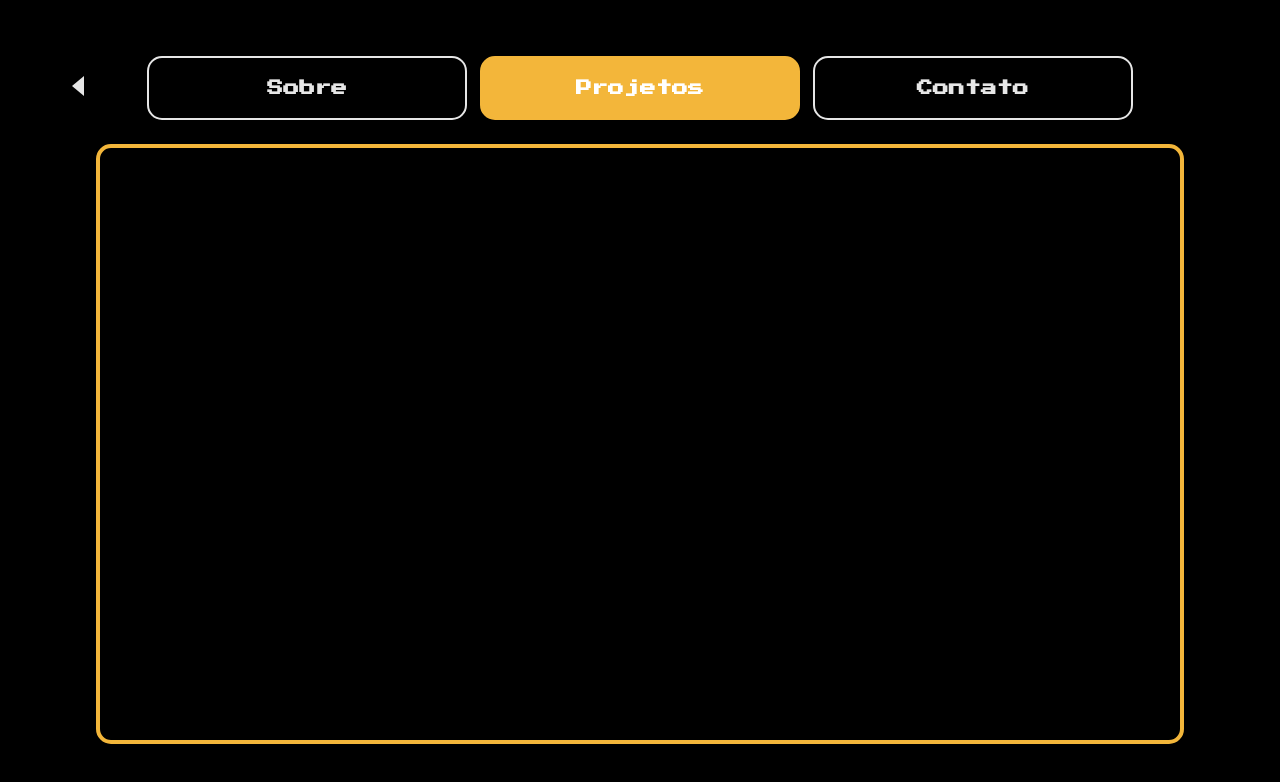
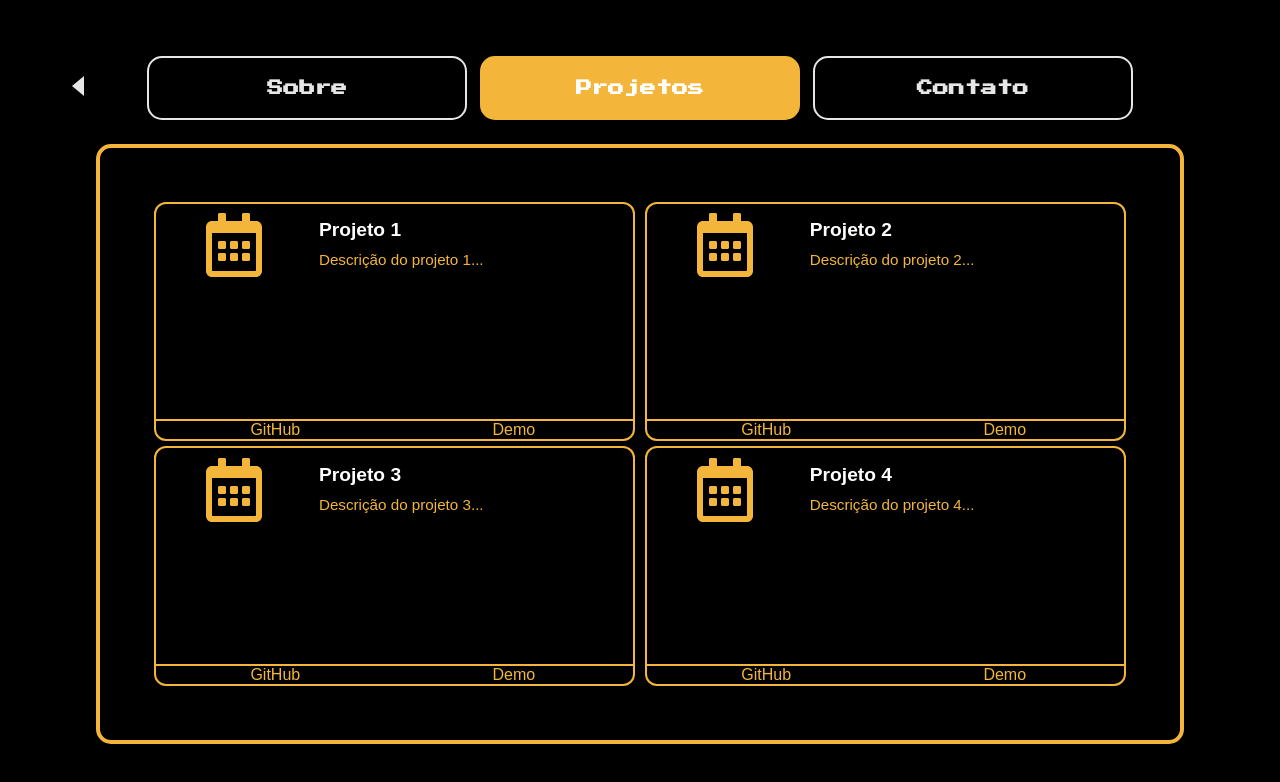
Before and after one commit to joaovlara/styled-components-model, a React (Vite) app: page /Projects in a window 1280 px wide. Shown: the top 782 px of the page. Built offline with nearby package versions, Linux system fonts and the light colour scheme.

Commit message:
create card structure

```diff
--- a/src/components/Card/Index.jsx
+++ b/src/components/Card/Index.jsx
@@ -1,11 +1,54 @@
-import { Item } from "./styles.card";
+import React from "react";
+import { CardContainer, CardContent, CardFooter, FooterButton, IconColumn, Title, Description, TextColumn } from "./styles.card";
 
-const Card = () => {
+const Card = ({
+  icon,
+  title,
+  description,
+  btn1Text,
+  btn1Link,
+  btn2Text,
+  btn2Link,
+  colors = {},
+}) => {
+  const { bgColor, borderColor, textColor, titleColor, hoverColor } = colors;
+
   return (
-    <div>
+    <CardContainer bgColor={bgColor} borderColor={borderColor} textColor={textColor}>
 
-    </div>
-  )
-}
+      <CardContent>
+        <IconColumn>{icon}</IconColumn>
+        <TextColumn>
+          <Title titleColor={titleColor}>{title}</Title>
+          <Description>{description}</Description>
+        </TextColumn>
+      </CardContent>
 
-export default Card
+      <CardFooter borderColor={borderColor}>
+        <FooterButton
+          href={btn1Link}
+          target="_blank"
+          rel="noopener noreferrer"
+          textColor={textColor}
+          borderColor={borderColor}
+          hoverColor={hoverColor}
+          hasBorder
+        >
+          {btn1Text}
+        </FooterButton>
+        <FooterButton
+          href={btn2Link}
+          target="_blank"
+          rel="noopener noreferrer"
+          textColor={textColor}
+          borderColor={borderColor}
+          hoverColor={hoverColor}
+        >
+          {btn2Text}
+        </FooterButton>
+      </CardFooter>
+    </CardContainer>
+  );
+};
+
+export default Card;
--- a/src/components/Card/styles.card.js
+++ b/src/components/Card/styles.card.js
@@ -1,5 +1,83 @@
 import styled from "styled-components";
 
-export const Item =styled.span`
-    display: flex;
+export const CardContainer = styled.div`
+  display: flex;
+  flex-direction: column;
+  justify-content: space-between;
+  height: 100%;
+  width: ${({ width }) => width || "100%"};
+  font-family: monospace;
+  border: 2px solid ${({ borderColor }) => borderColor || "#00e5ff"};
+  border-radius: 12px;
+  background-color: ${({ bgColor }) => bgColor || "#111"};
+  color: ${({ textColor }) => textColor || "#00e5ff"};
 `;
+
+export const CardFooter = styled.div`
+  display: flex;
+  border-top: 2px solid ${({ borderColor }) => borderColor || "#00e5ff"};
+`;
+
+export const FooterButton = styled.a`
+  flex: 1;
+  text-align: center;
+  color: ${({ textColor }) => textColor || "#00e5ff"};
+  text-decoration: none;
+  border-right: ${({ hasBorder, borderColor }) =>
+    hasBorder ? `2px solid ${borderColor || "#00e5ff"}` : "none"};
+  transition: background 0.2s;
+
+  &:hover {
+    background-color: ${({ hoverColor }) => hoverColor || "#00e5ff22"};
+  }
+`;
+
+export const CardContent = styled.div`
+  display: flex;
+  flex-direction: row; // linha
+  align-items: center; // centraliza verticalmente
+  padding: 2%;
+  gap: 1rem;
+
+  @media (max-width: 600px) {
+    flex-direction: column; // mobile: ícone em cima do texto
+  }
+`;
+
+export const IconColumn = styled.div`
+  flex: 0 0 30%; // 30% da largura
+  display: flex;
+  justify-content: center; // centraliza horizontal
+  align-items: center;     // centraliza vertical
+  font-size: 4rem;
+
+  @media (max-width: 600px) {
+    flex: 0 0 auto;
+    font-size: 3rem;
+    margin: 0 auto; // centraliza horizontal no mobile
+  }
+`;
+
+export const TextColumn = styled.div`
+  flex: 0 0 70%; // 70% da largura
+  display: flex;
+  flex-direction: column;
+  justify-content: center;
+
+  @media (max-width: 600px) {
+    flex: 1 1 100%;
+    text-align: center; // centraliza texto no mobile
+  }
+`;
+
+export const Description = styled.p`
+  font-size: 0.95rem;
+  line-height: 1.4;
+  margin: 0;
+`;
+
+export const Title = styled.h3`
+  margin: 0 0 8px 0;
+  font-size: 1.2rem;
+  color: ${({ titleColor }) => titleColor || "#fff"};
+`;
--- a/src/pages/Projects/Index.jsx
+++ b/src/pages/Projects/Index.jsx
@@ -1,24 +1,76 @@
-import { Container, Box, Col } from "..//..//styles/default.styles";
+import { Container, Box, Row, GridContainer } from "../../styles/default.styles";
 import NavBarBtn from "@/components/Navbar/Index";
-import { TitleMain, TitleSub, Text, Caption } from "@/styles/styles.text";
 import { useNavigate } from "react-router-dom";
+import Card from "@/components/Card/Index";
+import { FaRegCalendarAlt } from "react-icons/fa";
 
 const Projects = () => {
   const navigate = useNavigate();
+
+  const projects = [
+    {
+      icon: <FaRegCalendarAlt />,
+      title: "Projeto 1",
+      description: "Descrição do projeto 1...",
+      btn1Text: "GitHub",
+      btn1Link: "https://github.com",
+      btn2Text: "Demo",
+      btn2Link: "#"
+    },
+    {
+      icon: <FaRegCalendarAlt />,
+      title: "Projeto 2",
+      description: "Descrição do projeto 2...",
+      btn1Text: "GitHub",
+      btn1Link: "https://github.com",
+      btn2Text: "Demo",
+      btn2Link: "#"
+    },
+    {
+      icon: <FaRegCalendarAlt />,
+      title: "Projeto 3",
+      description: "Descrição do projeto 3...",
+      btn1Text: "GitHub",
+      btn1Link: "https://github.com",
+      btn2Text: "Demo",
+      btn2Link: "#"
+    },
+    {
+      icon: <FaRegCalendarAlt />,
+      title: "Projeto 4",
+      description: "Descrição do projeto 4...",
+      btn1Text: "GitHub",
+      btn1Link: "https://github.com",
+      btn2Text: "Demo",
+      btn2Link: "#"
+    }
+  ];
 
   return (
     <Container>
       <NavBarBtn navColor={(props) => props.theme.colors.accent} />
       <Box borderColor={(props) => props.theme.colors.accent}>
-        <Col>
-          1
-        </Col>
-        <Col>
-          2
-        </Col>
+        <Row>
+
+          <GridContainer>
+            {projects.map((project, index) => (
+              <Card
+                key={index}
+                {...project}
+                colors={{
+                  bgColor: (props) => props.theme.colors.black,
+                  borderColor: (props) => props.theme.colors.accent,
+                  textColor: (props) => props.theme.colors.accent,
+                  titleColor: "#fff",
+                  hoverColor: "#00e5ff22"
+                }}
+              />
+            ))}
+          </GridContainer>
+        </Row>
       </Box>
     </Container>
-  )
-}
+  );
+};
 
-export default Projects
+export default Projects;
--- a/src/styles/default.styles.js
+++ b/src/styles/default.styles.js
@@ -45,3 +45,14 @@ export const Stack = styled.div`
   height: 100%;
   width: 100%;
 `;
+
+export const GridContainer = styled.div`
+  display: grid;
+  grid-template-columns: 1fr 1fr;
+  grid-template-rows: 1fr 1fr;
+  height: 100%;
+  width: 100%;
+  justify-content: center;
+  align-items: center;
+  gap: 1%;
+`;
```
